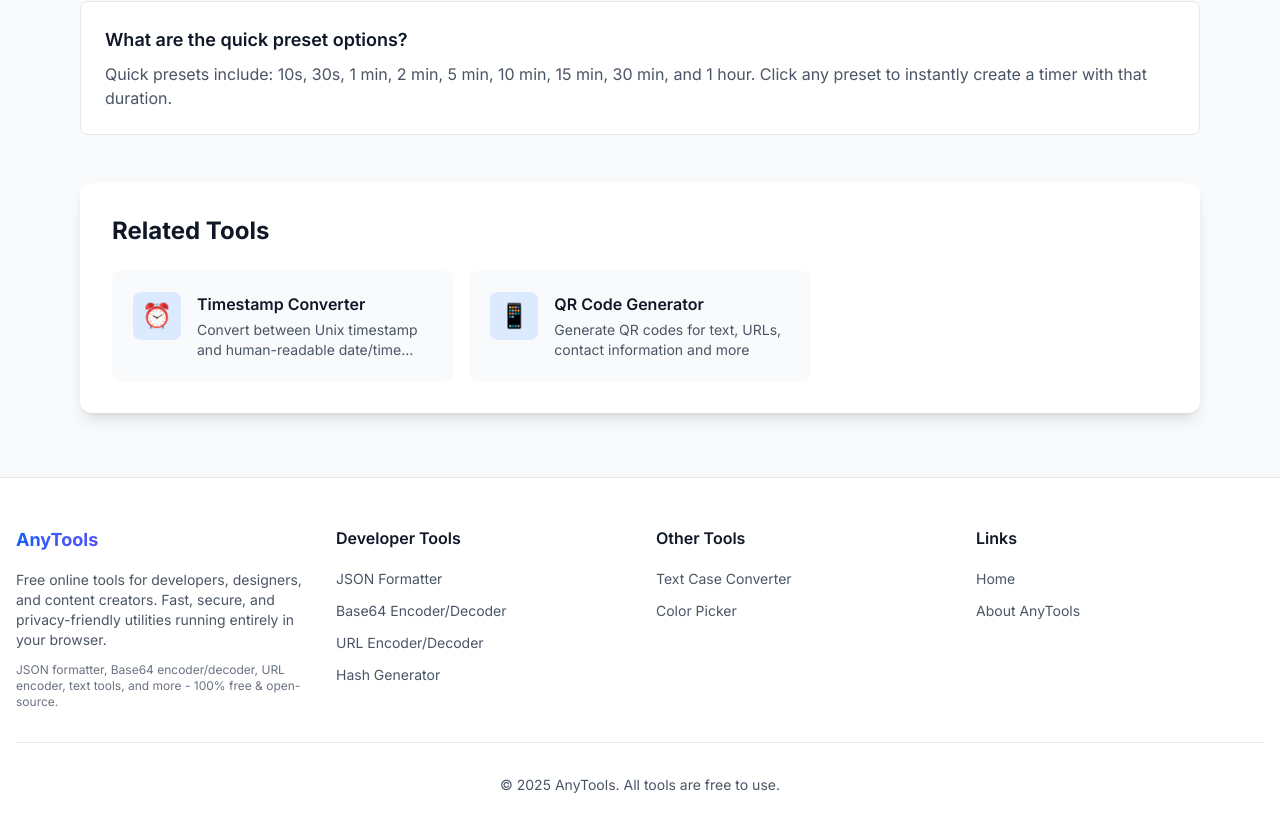
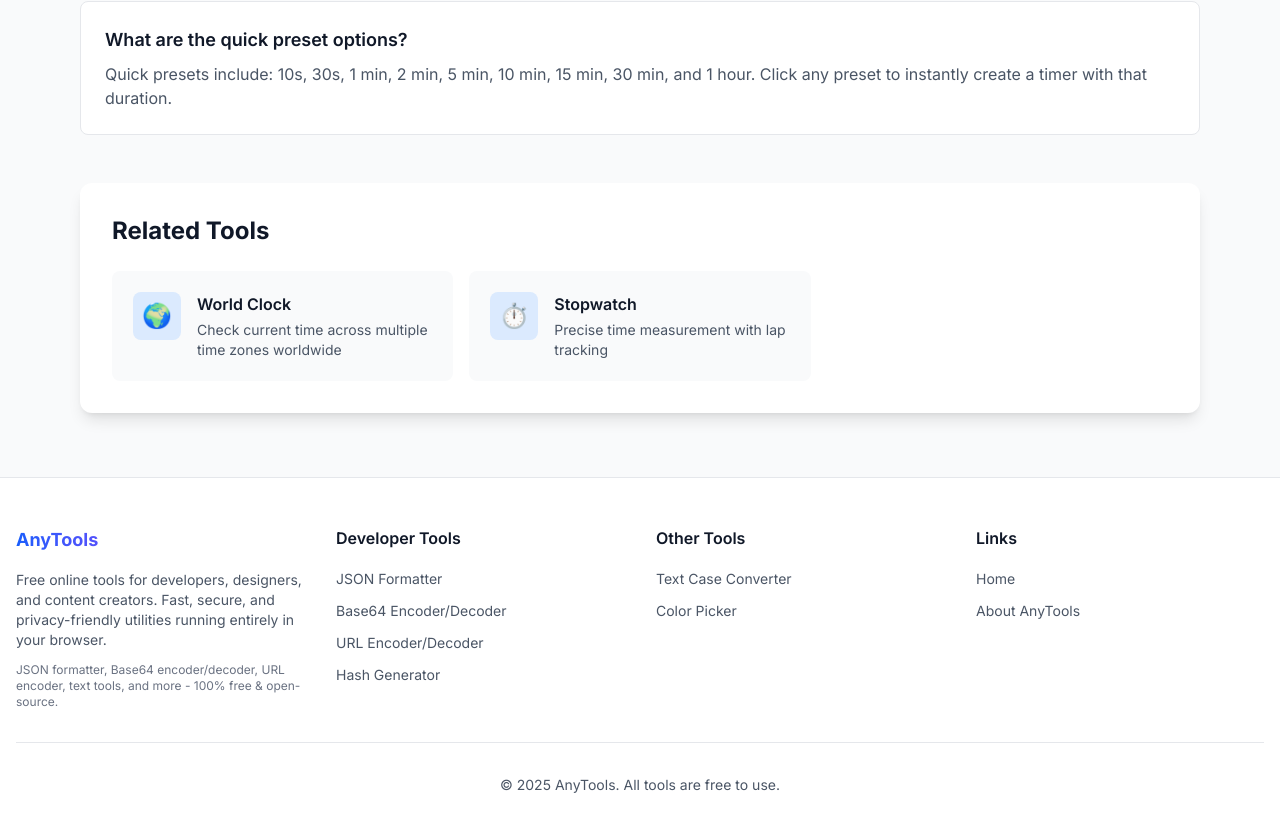
Before and after one commit to xuantruongg03/anytools, a Next.js app: page /en/tools/countdown in a window 1280 px wide. Shown: the part 2298-3129 px from the top of the page. Built offline with nearby package versions, Linux system fonts and the light colour scheme.

Commit message:
add tools about time

```diff
--- a/app/[locale]/tools/countdown/page.tsx
+++ b/app/[locale]/tools/countdown/page.tsx
@@ -18,20 +18,20 @@ export async function generateMetadata({ params }: Props): Promise<Metadata> {
 function CountdownPage() {
     const relatedTools = [
         {
-            href: "/tools/timestamp-converter",
-            icon: "⏰",
-            nameEn: "Timestamp Converter",
-            nameVi: "Chuyển đổi Timestamp",
-            descriptionEn: "Convert between Unix timestamp and human-readable date/time formats",
-            descriptionVi: "Chuyển đổi giữa Unix timestamp và định dạng ngày giờ dễ đọc",
+            href: "/tools/world-clock",
+            icon: "🌍",
+            nameEn: "World Clock",
+            nameVi: "Đồng Hồ Thế Giới",
+            descriptionEn: "Check current time across multiple time zones worldwide",
+            descriptionVi: "Xem giờ hiện tại của các thành phố trên thế giới",
         },
         {
-            href: "/tools/qr-code-generator",
-            icon: "📱",
-            nameEn: "QR Code Generator",
-            nameVi: "Tạo mã QR",
-            descriptionEn: "Generate QR codes for text, URLs, contact information and more",
-            descriptionVi: "Tạo mã QR cho văn bản, URL, thông tin liên hệ và nhiều hơn nữa",
+            href: "/tools/stopwatch",
+            icon: "⏱️",
+            nameEn: "Stopwatch",
+            nameVi: "Đồng Hồ Bấm Giây",
+            descriptionEn: "Precise time measurement with lap tracking",
+            descriptionVi: "Đo thời gian chính xác với tính năng bấm giờ từng vòng",
         },
     ];
 
--- a/app/[locale]/tools/stopwatch/page.tsx
+++ b/app/[locale]/tools/stopwatch/page.tsx
@@ -18,20 +18,20 @@ export async function generateMetadata({ params }: Props): Promise<Metadata> {
 function StopwatchPage() {
     const relatedTools = [
         {
-            href: "/tools/timestamp-converter",
-            icon: "⏰",
-            nameEn: "Timestamp Converter",
-            nameVi: "Chuyển đổi Timestamp",
-            descriptionEn: "Convert between Unix timestamp and human-readable date/time formats",
-            descriptionVi: "Chuyển đổi giữa Unix timestamp và định dạng ngày giờ dễ đọc",
+            href: "/tools/countdown",
+            icon: "⏳",
+            nameEn: "Countdown Timer",
+            nameVi: "Đếm Ngược Thời Gian",
+            descriptionEn: "Count down to your important events with live updates",
+            descriptionVi: "Đếm ngược đến các sự kiện quan trọng của bạn",
         },
         {
-            href: "/tools/qr-code-generator",
-            icon: "📱",
-            nameEn: "QR Code Generator",
-            nameVi: "Tạo mã QR",
-            descriptionEn: "Generate QR codes for text, URLs, contact information and more",
-            descriptionVi: "Tạo mã QR cho văn bản, URL, thông tin liên hệ và nhiều hơn nữa",
+            href: "/tools/world-clock",
+            icon: "🌍",
+            nameEn: "World Clock",
+            nameVi: "Đồng Hồ Thế Giới",
+            descriptionEn: "Check current time across multiple time zones worldwide",
+            descriptionVi: "Xem giờ hiện tại của các thành phố trên thế giới",
         },
     ];
 
--- a/app/[locale]/tools/timestamp-converter/page.tsx
+++ b/app/[locale]/tools/timestamp-converter/page.tsx
@@ -1,5 +1,6 @@
 import type { Metadata } from "next";
 import TimestampConverterContent from "./TimestampConverterContent";
+import { RelatedTools } from "@/components";
 
 export async function generateMetadata(): Promise<Metadata> {
     return {
@@ -74,12 +75,34 @@ export default function TimestampConverterPage() {
         browserRequirements: "Requires JavaScript. Requires HTML5.",
     };
 
+    const relatedTools = [
+        {
+            href: "/tools/countdown",
+            icon: "⏳",
+            nameEn: "Countdown Timer",
+            nameVi: "Đếm Ngược Thời Gian",
+            descriptionEn: "Count down to your important events with live updates",
+            descriptionVi: "Đếm ngược đến các sự kiện quan trọng của bạn",
+        },
+        {
+            href: "/tools/world-clock",
+            icon: "🌍",
+            nameEn: "World Clock",
+            nameVi: "Đồng Hồ Thế Giới",
+            descriptionEn: "Check current time across multiple time zones worldwide",
+            descriptionVi: "Xem giờ hiện tại của các thành phố trên thế giới",
+        },
+    ];
+
     return (
         <>
             <script type='application/ld+json' dangerouslySetInnerHTML={{ __html: JSON.stringify(jsonLd) }} />
             <div className='min-h-screen bg-gray-50 dark:bg-gray-900 transition-colors overflow-x-hidden'>
                 <div className='w-full px-4 py-8'>
                     <TimestampConverterContent />
+                    <div className='max-w-4xl mx-auto mt-8'>
+                        <RelatedTools tools={relatedTools} currentPath='/tools/timestamp-converter' />
+                    </div>
                 </div>
             </div>
         </>
--- a/app/[locale]/tools/world-clock/page.tsx
+++ b/app/[locale]/tools/world-clock/page.tsx
@@ -18,20 +18,20 @@ export async function generateMetadata({ params }: Props): Promise<Metadata> {
 function WorldClockPage() {
     const relatedTools = [
         {
-            href: "/tools/timestamp-converter",
-            icon: "⏰",
-            nameEn: "Timestamp Converter",
-            nameVi: "Chuyển đổi Timestamp",
-            descriptionEn: "Convert between Unix timestamp and human-readable date/time formats",
-            descriptionVi: "Chuyển đổi giữa Unix timestamp và định dạng ngày giờ dễ đọc",
+            href: "/tools/countdown",
+            icon: "⏳",
+            nameEn: "Countdown Timer",
+            nameVi: "Đếm Ngược Thời Gian",
+            descriptionEn: "Count down to your important events with live updates",
+            descriptionVi: "Đếm ngược đến các sự kiện quan trọng của bạn",
         },
         {
-            href: "/tools/qr-code-generator",
-            icon: "📱",
-            nameEn: "QR Code Generator",
-            nameVi: "Tạo mã QR",
-            descriptionEn: "Generate QR codes for text, URLs, contact information and more",
-            descriptionVi: "Tạo mã QR cho văn bản, URL, thông tin liên hệ và nhiều hơn nữa",
+            href: "/tools/stopwatch",
+            icon: "⏱️",
+            nameEn: "Stopwatch",
+            nameVi: "Đồng Hồ Bấm Giây",
+            descriptionEn: "Precise time measurement with lap tracking",
+            descriptionVi: "Đo thời gian chính xác với tính năng bấm giờ từng vòng",
         },
     ];
 
```
